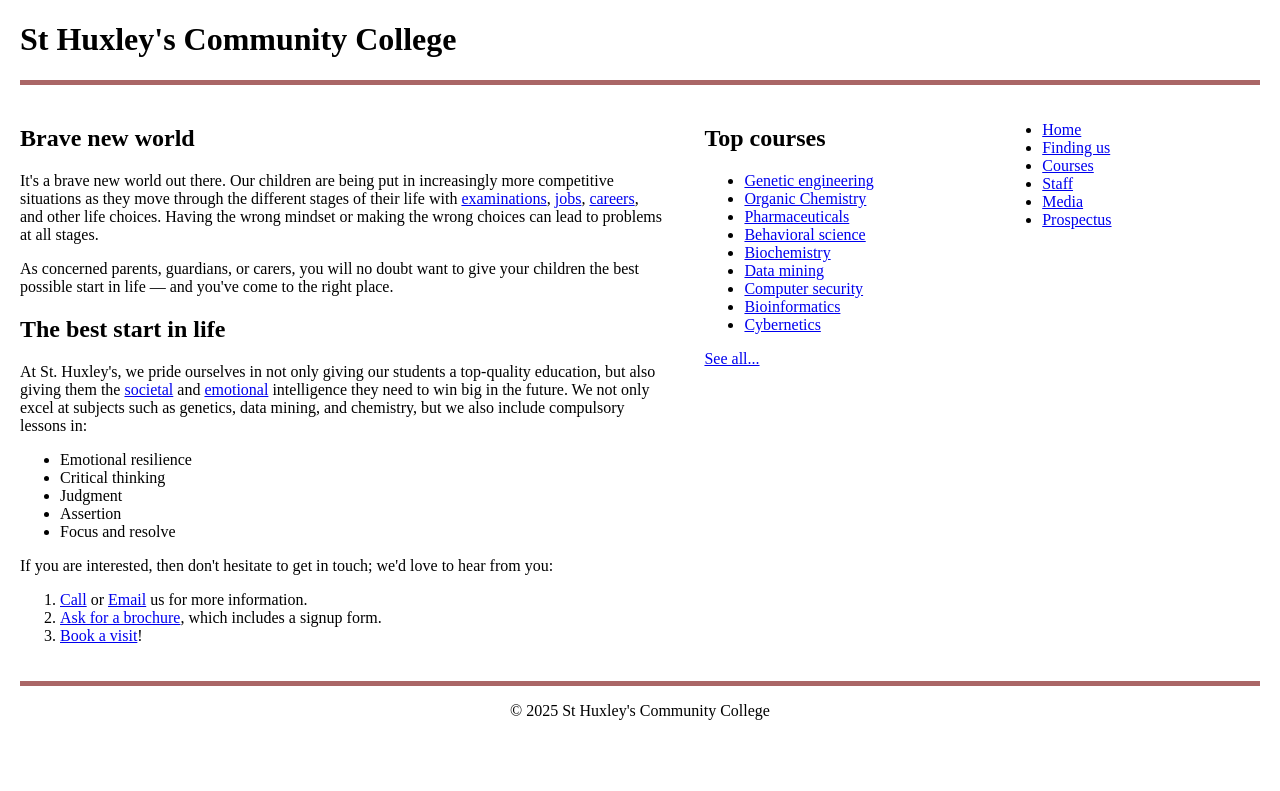
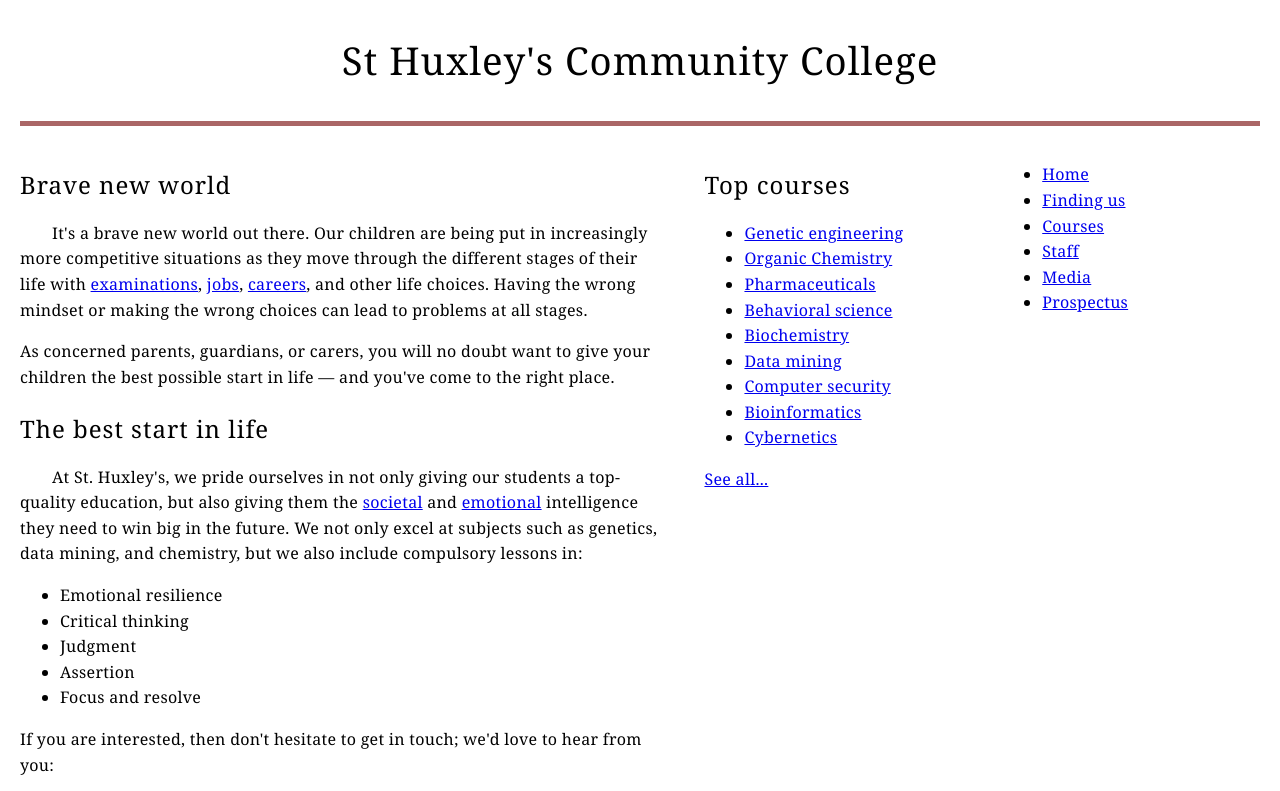
Before and after one commit to Jord8585/Jord8585.github.io, a plain HTML site: page assignment3/part2/index.html in a window 1280 px wide. Shown: the top 791 px of the page. Drawn offline with Linux system fonts and the light colour scheme.

Commit message:
Ass 3 p2
font and styling

```diff
--- a/assignment3/part2/style.css
+++ b/assignment3/part2/style.css
@@ -17,6 +17,10 @@ body {
     padding: 0 20px;
     min-width: 980px;
     max-width: 1400px;
+    font-family: "IBM Plex Serif", Georgia, serif;
+    font-size: 1rem;
+    line-height: 1.6;
+    letter-spacing: 0.3px;
 }
 
 /* Layout */
@@ -41,3 +45,43 @@ footer {
 footer p {
     text-align: center;
 }
+
+/* Headings */
+
+h1, h2 {
+    font-family: "Bevan", Georgia, serif;
+    font-weight: normal;
+    letter-spacing: 1px;
+}
+
+h1 {
+    font-size: 2.4rem;
+    text-align: center;
+    margin: 30px 0;
+}
+
+h2 {
+    font-size: 1.5rem;
+    margin-bottom: 0;
+}
+
+/* Paragraphs */
+
+p {
+    line-height: 1.6;
+    margin: 1rem 0;
+}
+
+section h2 + p {
+    text-indent: 2rem;
+}
+
+/* Text spacing */
+
+section {
+    letter-spacing: 0.3px;
+}
+
+aside {
+    line-height: 1.6;
+}
```
